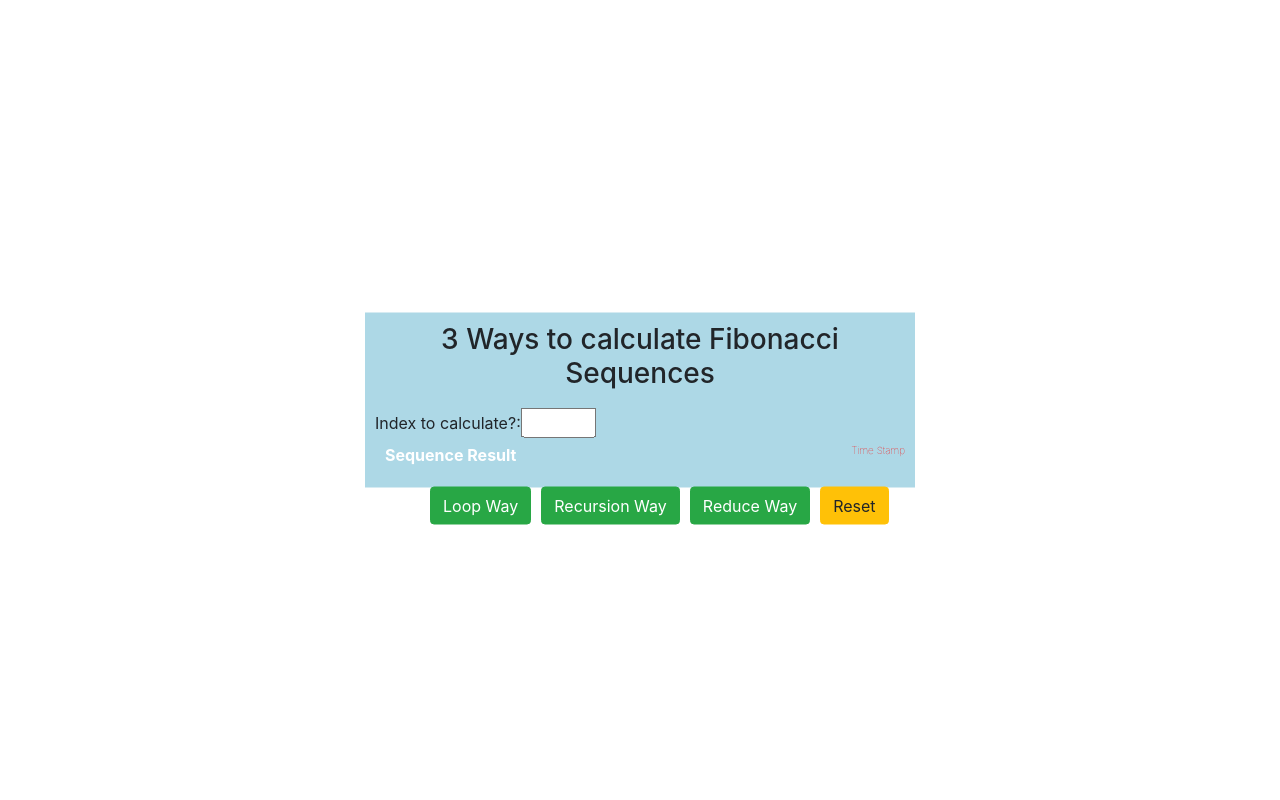
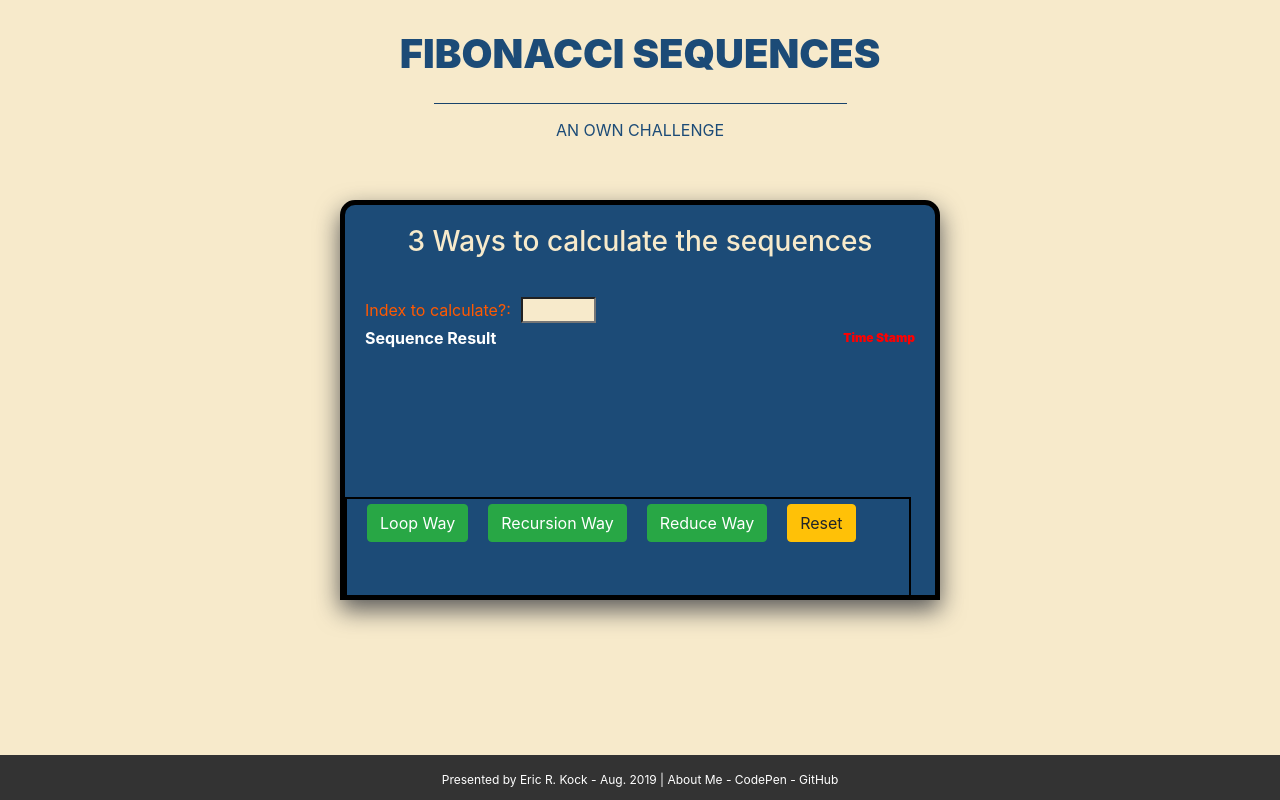
Before and after one commit to ericrkock/Fibonacci-Sequences, a React (Create React App) app in the folder fibonacci/: page / in a window 1280 px wide. Built offline with nearby package versions, Linux system fonts and the light colour scheme.

Commit message:
Some CSS adjustments

```diff
--- a/fibonacci/src/components/CalcButtons.js
+++ b/fibonacci/src/components/CalcButtons.js
@@ -6,12 +6,10 @@ import Button from 'react-bootstrap/Button';
 const CalcButtons = function() {
    return (
       <div className="buttoncard">
-         <div>
-            <Button variant="success">Loop Way</Button>
-            <Button variant="success">Recursion Way</Button>
-            <Button variant="success">Reduce Way</Button>
-            <Button variant="warning">Reset</Button>
-         </div>
+         <Button variant="success">Loop Way</Button>
+         <Button variant="success">Recursion Way</Button>
+         <Button variant="success">Reduce Way</Button>
+         <Button variant="warning">Reset</Button>
       </div>
    );
 };
--- a/fibonacci/src/components/Display.js
+++ b/fibonacci/src/components/Display.js
@@ -9,11 +9,9 @@ class Display extends React.Component {
    render () {
       return (
          <div className="index">
-            <div>
-               <span><IndexBar onSubmit={this.onIndexSubmit}/></span>
-               <span className="result">Sequence Result</span>
-               <span className="stamp">Time Stamp</span>
-            </div>
+            <span><IndexBar onSubmit={this.onIndexSubmit}/></span>
+            <span className="result">Sequence Result</span>
+            <span className="stamp">Time Stamp</span>
          </div>
       );
    }
--- a/fibonacci/src/index.css
+++ b/fibonacci/src/index.css
@@ -1,51 +1,139 @@
+
+:root {
+  --theme: #f7eacb;
+  --text: #999;
+  --light: #FFF;
+  --dark: #333;
+
+  --blue: #1c4b77;
+  --orange: #ff5900;
+
+  --alert: red;
+  --border: black;
+  --shadow: 0 10px 25px #595959;
+}
+
+/* == Main Tags == */
+html {
+  background-color: var(--theme);
+}
+
+body {
+  margin: 30px 50px;
+  line-height: 20px;
+}
+
+h1 {
+  color: var(--blue);
+  font-weight: 900;
+}
+
+h3 {
+  text-align: center;
+  color: var(--theme);
+  padding: 20px 0 30px 0;
+}
+
+.header {
+  color: var(--blue);
+  background-color: var(--theme);
+  text-transform: uppercase;
+  text-align: center;
+  margin-top: 10px;
+  margin-bottom: 30px;
+}
+
+.divide-line-header {
+  background-color: var(--blue);
+  margin-top: 25px;
+  width: 35%;
+}
 
 .displaybox {
-  background-color: lightblue;
-  width: 550px;
-  height: 175px;
+  background-color: var(--blue);
+  width: 600px;
+  height: 400px;
   position: absolute;
   left: 50%;
   top: 50%;
   transform: translate(-50%, -50%);
-
-
+  border: 5px;
+  border-style: solid;
+  border-color: var(--border);
+  border-top-right-radius: 15px;
+  border-top-left-radius: 15px;
+  box-shadow: var(--shadow);
 }
 
-h3 {
-  text-align: center;
-  padding: 10px 15px;;
+label {
+  color: var(--orange);
+  padding-right: 5px;
 }
 
 input {
   width: 75px;
+  margin-left: 5px;
   text-align: center;
-
+  font-weight: 700;
+  color: var(--blue);
+  background-color: var(--theme);
 }
 
 .index {
-  padding-left: 10px;
+  padding-left: 20px;
+  padding-right: 20px;
 }
 
 .result {
-  color: white;
-  padding-left: 10px;
+  color: var(--light);
+  /*padding-left: 10px;*/
   font-weight: 700;
 }
 
 .stamp {
-  color: red;
+  color: var(--alert);
   position: absolute;
-  right: 10px;
-  font-weight: 100;
-  font-size: 10px;
+  right: 20px;
+  font-weight: 900;
+  font-size: 12px;
 }
 
-.buttoncard{
-  position: absolute;
-  margin-top: 20px;
-  left: 10%;
+.buttoncard {
+  /*background-color: #FFF;*/
+  position: fixed;
+  width: 96%;
+  height: 100px;
+  right: 0px;
+  bottom: -2px;
+  left: 0px;
+  padding-left: 20px;
+  border: 2px;
+  border-style: solid;
+  border-color: var(--border);
 }
 
 Button {
-  margin-left: 10px;
+  margin-top: 5px;
+  margin-right: 20px;
 }
+
+/* == CSS Footer == */
+.footer {
+  position: fixed;
+  width: 100%;
+  height: 45px;
+  right: 0px;
+  bottom: 0px;
+  left: 0px;
+  margin-bottom: 0px;
+  padding-top: 15px;
+  font-size: 12px;
+  color: var(--light);
+  background-color: var(--dark);
+  text-align: center;
+}
+
+.footer a {
+  color: var(--light);
+  text-decoration: none;
+}
--- a/fibonacci/src/index.js
+++ b/fibonacci/src/index.js
@@ -7,11 +7,25 @@ import Display from './components/Display';
 class App extends React.Component {
    render () {
       return (
-         <div className="displaybox">
-            <div>
-               <div><h3>3 Ways to calculate Fibonacci Sequences</h3></div>
+         <div>
+            <div className="header">
+               <h1>Fibonacci Sequences</h1>
+               <hr className="divide-line-header" />
+               <p>An Own Challenge</p>
+            </div>
+
+            <div className="displaybox">
+               <h3>3 Ways to calculate the sequences</h3>
                <div><Display /></div>
                <div><CalcButtons /></div>
+            </div>
+
+            <div className="footer">
+               <span>Presented by Eric R. Kock - Aug. 2019 |
+                  <a href="https://about.me/erickock" target="_blank"> About Me</a> -
+                  <a href="https://codepen.io/EricRKock/" target="_blank"> CodePen </a> -
+                  <a href="https://github.com/ericrkock/" target="_blank"> GitHub</a>
+               </span>
             </div>
          </div>
       );
```
